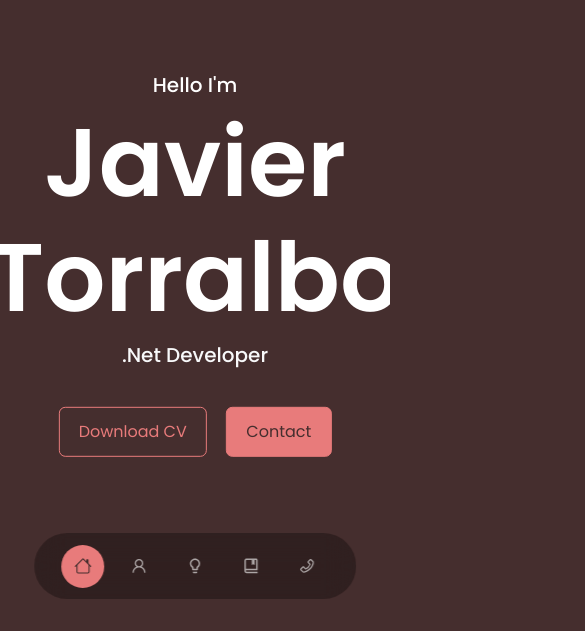
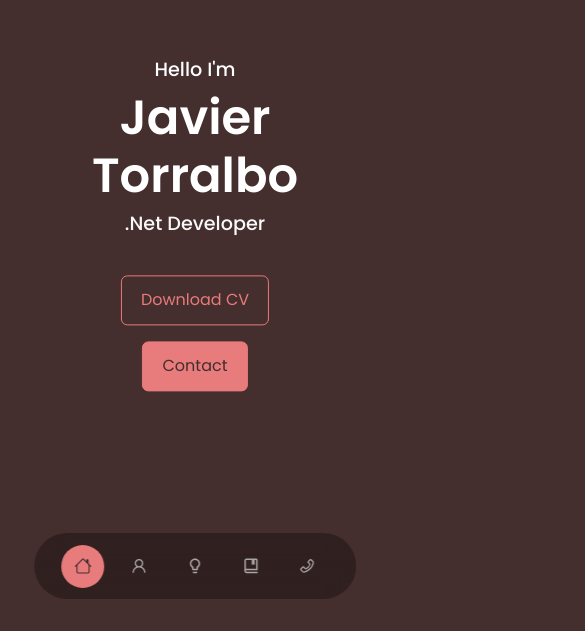
Before and after one commit to JavierStark/javierstark.github.io, a React (Create React App) app: page / in a window 390 px wide. Shown: the part 213-844 px from the top of the page, 585 px wide, since content can reach past the window. Built offline with nearby package versions, Linux system fonts and the light colour scheme.

Commit message:
Responsive

```diff
--- a/src/components/contact/contact.css
+++ b/src/components/contact/contact.css
@@ -50,6 +50,12 @@ input, textarea {
     border: 2px solid var(--color-primary-variant);
     resize: none;
     color: var(--color-white);
+    .contact__options {
+    display: flex;
+    flex-direction: row;
+    justify-content: space-between;
+    gap: 1.2rem;
+}
 }
 
 /*Media Queries*/
@@ -59,6 +65,12 @@ input, textarea {
         grid-template-columns: 1fr;
         gap: 2rem;
     }
+    .contact__options {
+        flex-direction: column;
+    }
+    h5{
+        font-size: 0.8em;
+    }
 }
 
 @media screen and (max-width: 600px) {
--- a/src/components/header/header.css
+++ b/src/components/header/header.css
@@ -10,26 +10,25 @@ header {
     position: relative;
 }
 
-.title{
+/* Title */
+.title {
     margin: 0;
     position: absolute;
     top: 50%;
     left: 50%;
-    -ms-transform: translate(-50%, -50%);
     transform: translate(-50%, -50%);
 }
 
-/*CTA*/
-
+/* CTA */
 .cta {
     margin-top: 2.5rem;
     display: flex;
     gap: 1.2rem;
     justify-content: center;
+    flex-wrap: wrap;
 }
 
-/*Socials*/
-
+/* Socials */
 .header__socials {
     display: flex;
     flex-direction: column;
@@ -47,8 +46,7 @@ header {
     background: var(--color-primary);
 }
 
-/*Image*/
-
+/* Image */
 .me {
     background: linear-gradient(var(--color-primary), transparent);
     width: 22rem;
@@ -62,8 +60,7 @@ header {
     object-fit: fill;
 }
 
-/*Scroll down*/
-
+/* Scroll down */
 .scroll__down {
     position: absolute;
     right: -2.3rem;
@@ -73,11 +70,32 @@ header {
     font-size: 0.9rem;
 }
 
-/*Media Queries*/
-
+/* Media Queries */
 @media screen and (max-width: 1024px) {
     header {
         height: 88vh;
+    }
+    .me {
+        width: 18rem;
+        height: 25rem;
+        left: calc(50% - 9rem);
+    }
+    .title h1 {
+        font-size: 2.5rem;
+    }
+}
+
+@media screen and (max-width: 768px) {
+    header{
+        padding-top: 2rem;
+    }
+    .cta {
+        flex-direction: column;
+        gap: 1rem;
+        align-items: center;
+    }
+    .title h1 {
+        font-size: 2rem;
     }
 }
 
@@ -85,8 +103,13 @@ header {
     header {
         height: 100vh;
     }
-
     .header__socials, .scroll__down {
         display: none;
     }
+    .title h1 {
+        font-size: 3rem;
+    }
+    .title h5 {
+        font-size: 1.2rem;
+    }
 }
```
